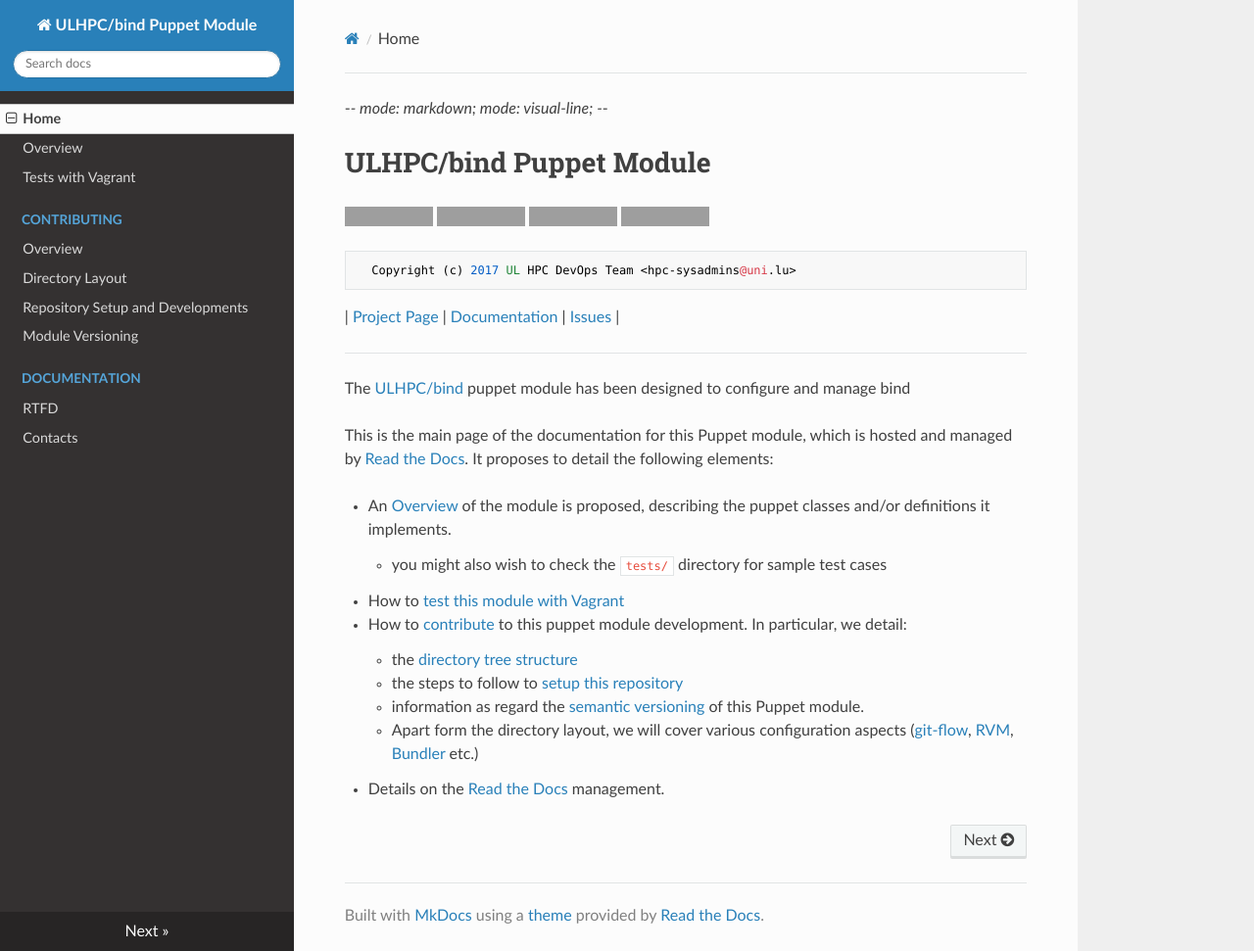
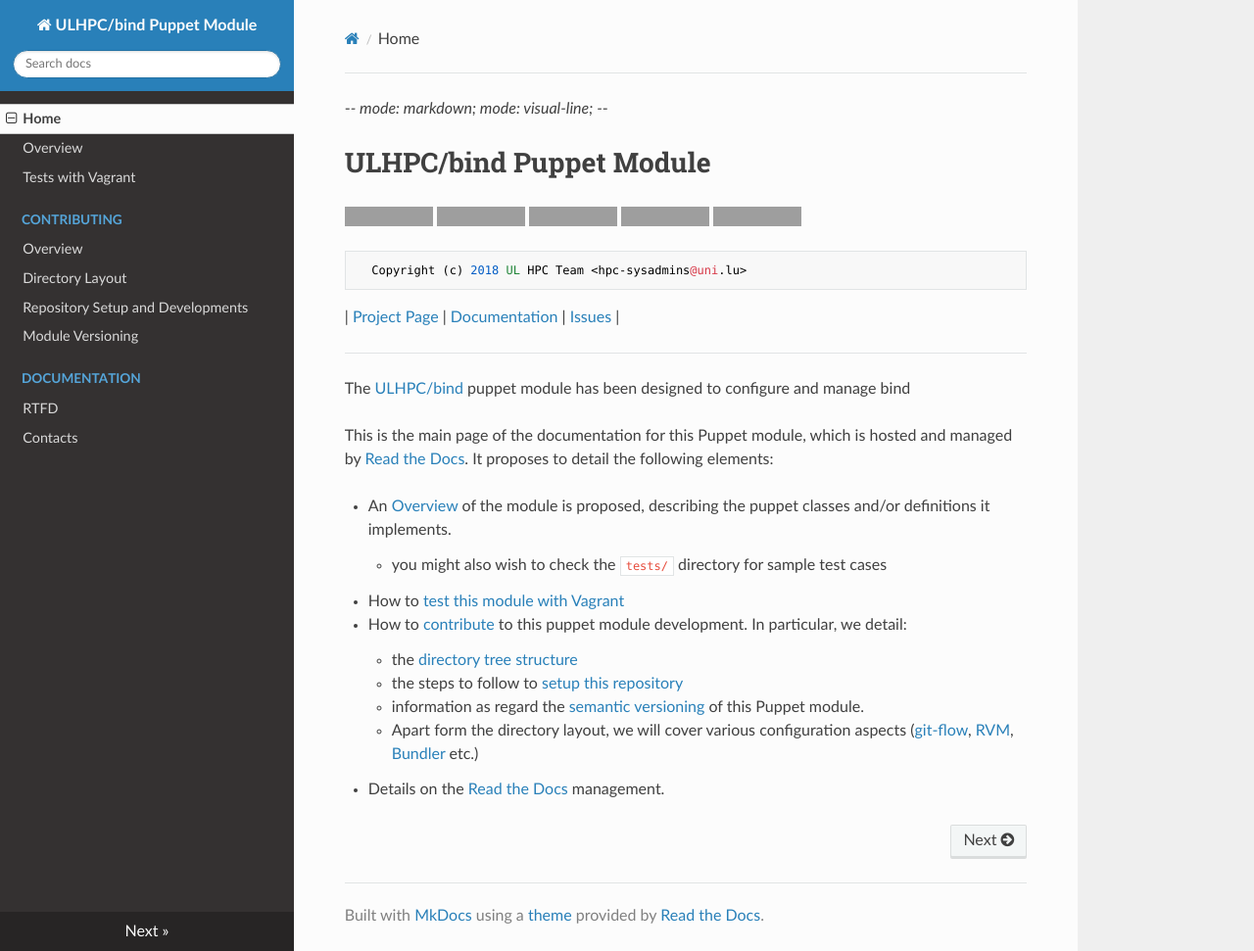
Before and after one commit to ULHPC/puppet-bind, an MkDocs documentation site: the page built from docs/index.md, in a window 1280 px wide and 971 px high. Shown: the whole window at 98% size. Built offline with MkDocs 1.6.1, drawn with Linux system fonts in a browser that asks for light colours; nearby versions of some CDN libraries; old or Windows-style settings are respelled for this version of MkDocs; grey boxes are pictures that could not be loaded.

Commit message:
update content of 'index.md'
Signed-off-by: Hyacinthe Cartiaux <Hyacinthe.Cartiaux@uni.lu>

```diff
--- a/docs/index.md
+++ b/docs/index.md
@@ -6,8 +6,9 @@
 [![License](http://img.shields.io/:license-GPL3.0-blue.svg)](LICENSE)
 ![Supported Platforms](http://img.shields.io/badge/platform-debian|redhat|centos-lightgrey.svg)
 [![Documentation Status](https://readthedocs.org/projects/ulhpc-puppet-bind/badge/?version=latest)](https://readthedocs.org/projects/ulhpc-puppet-bind/?badge=latest)
+[![By ULHPC](https://img.shields.io/badge/by-ULHPC-blue.svg)](http://hpc.uni.lu)
 
-      Copyright (c) 2017 UL HPC DevOps Team <hpc-sysadmins@uni.lu>
+      Copyright (c) 2018 UL HPC Team <hpc-sysadmins@uni.lu>
 
 | [Project Page](https://github.com/ULHPC/puppet-bind) | [Documentation](http://ulhpc-puppet-bind.readthedocs.org/en/latest/) | [Issues](https://github.com/ULHPC/puppet-bind/issues) |
 
```
